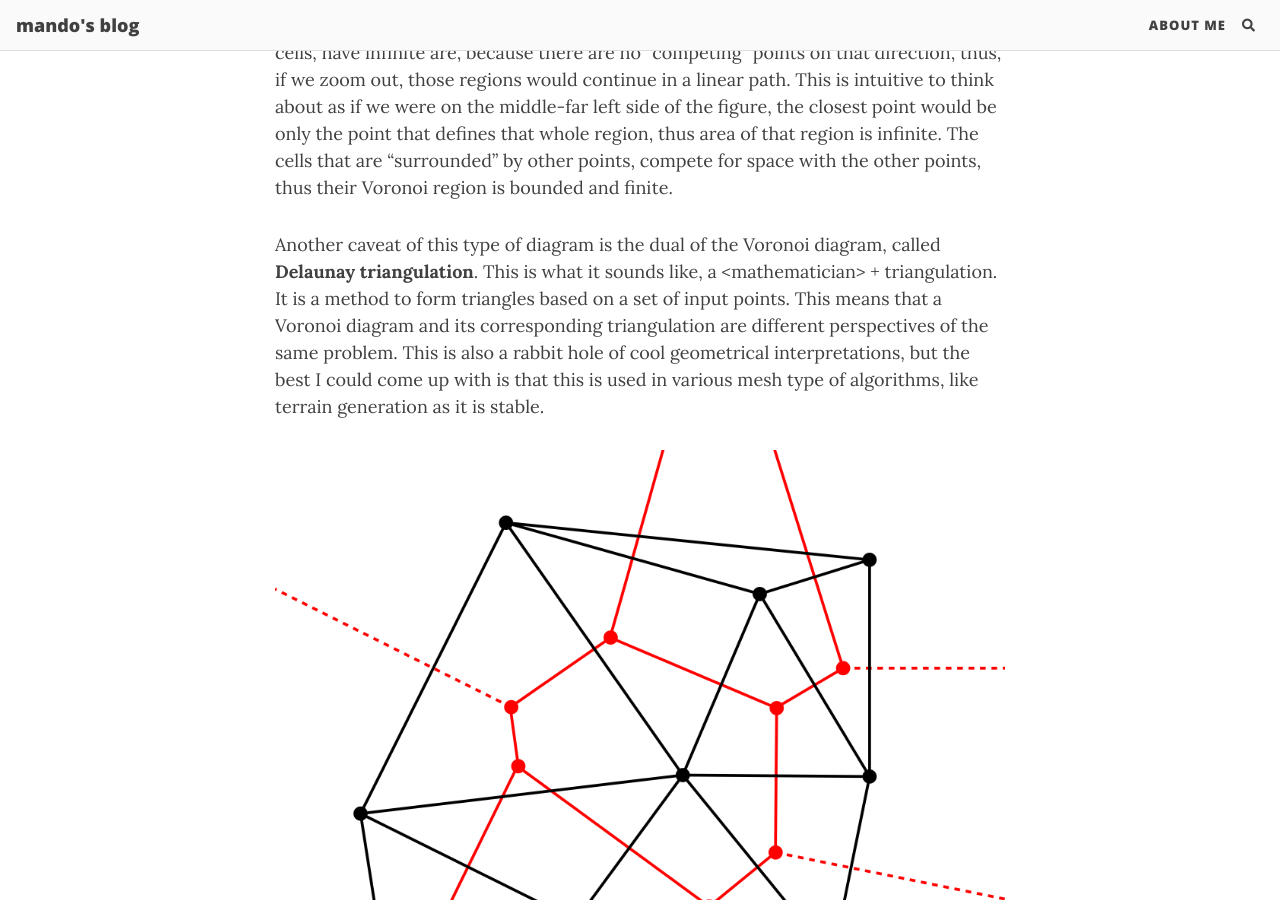
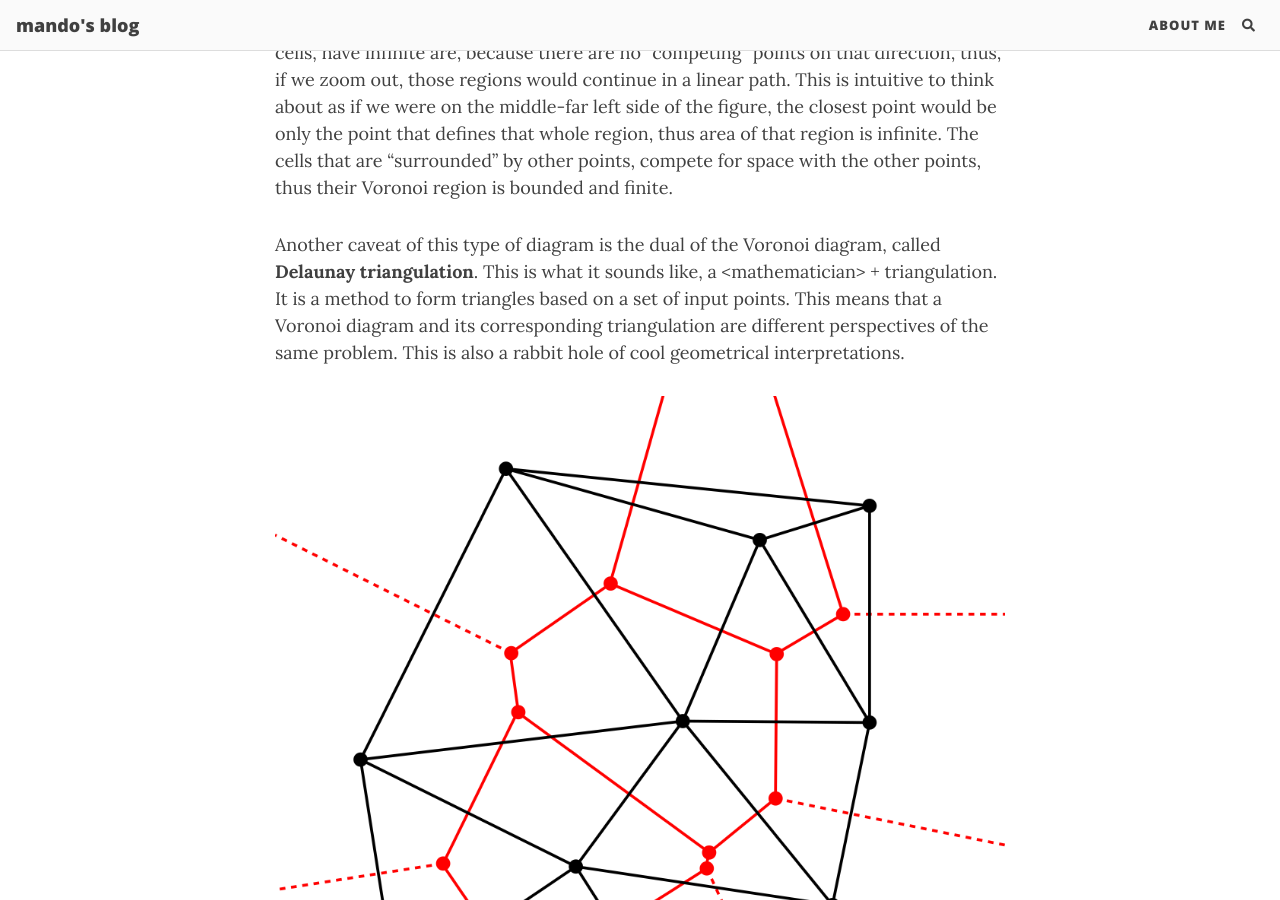
Before and after one commit to vjedulla/vjedulla.github.io, a Jekyll site: the page built from _posts/2022-06-22-voronoi.md, in a window 1280 px wide and 900 px high, scrolled down 2240 px. Built offline with Jekyll 4.4.1, drawn with Linux system fonts in a browser that asks for light colours; nearby versions of some CDN libraries; comment, search, counter and statistics services are not loaded.

Commit message:
removed sentence

```diff
--- a/_posts/2022-06-22-voronoi.md
+++ b/_posts/2022-06-22-voronoi.md
@@ -36,7 +36,6 @@ Knuth's post-office problem. The problem states that each residence in a town ne
 post-office. This is the exact definition of these diagrams. Other alterations of this problem is where to place a new business
 such that to ensure optimal location of goods. To read more on the latter please look at this [paper](https://www.researchgate.net/publication/252032831_Weighted_Voronoi_Diagrams_for_Optimal_Location_of_Goods_and_Services_in_Planar_Maps){:target="_blank"}.
 
-
 <img src="/assets/posts/voronoi/growth.gif" style="display: block; margin: auto"/>
 
 These diagrams are very powerful way to subdivide space in an optimal way. In this first part we will look at an
@@ -55,7 +54,6 @@ compete for space with the other points, thus their Voronoi region is bounded an
 Another caveat of this type of diagram is the dual of the Voronoi diagram, called __Delaunay triangulation__. This is what it sounds
 like, a \<mathematician\> + triangulation. It is a method to form triangles based on a set of input points. This means that
 a Voronoi diagram and its corresponding triangulation are different perspectives of the same problem. This is also a rabbit hole of
-cool geometrical interpretations, but the best I could come up with is that this is used in various mesh type of algorithms, like terrain generation as it
-is stable.
+cool geometrical interpretations.
 
 <img src="/assets/posts/voronoi/dual.png" style="display: block; margin: auto"/>
```
